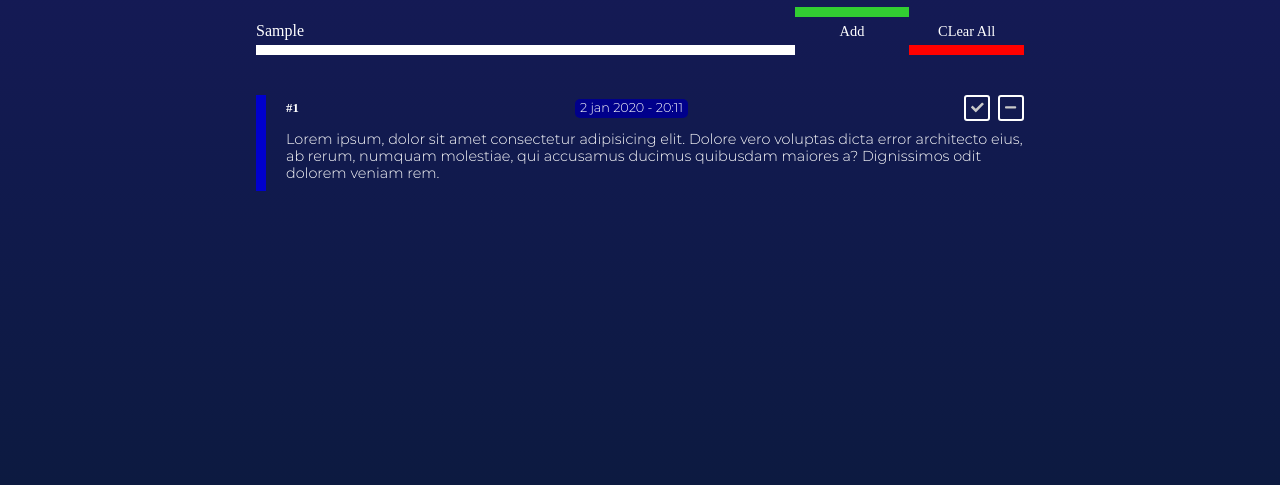
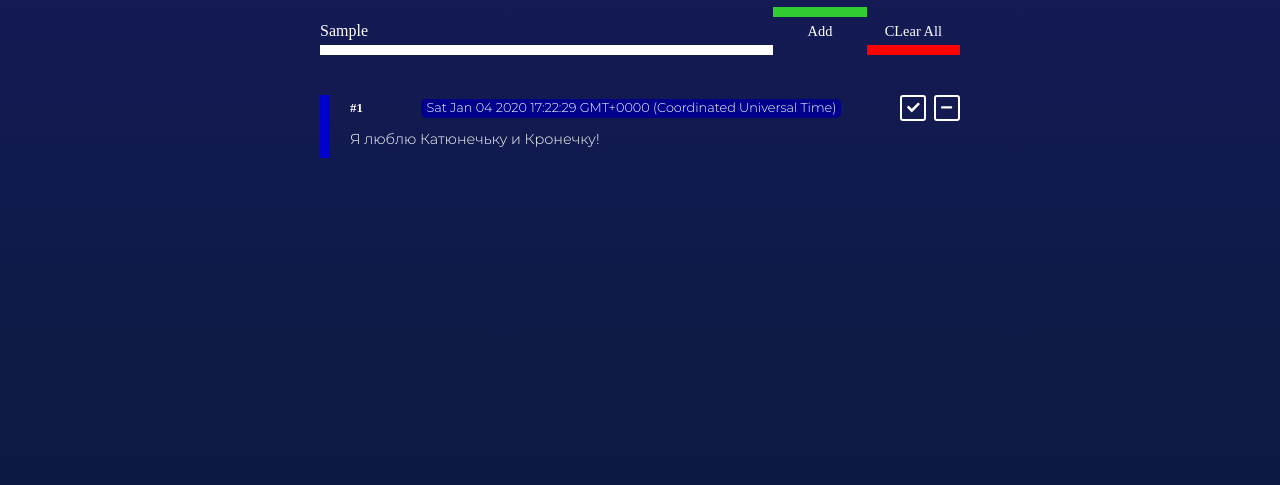
Before and after one commit to Yaroslav-BV/your-tasks, a website built with webpack: page src/index.html in a window 1280 px wide. Both pictures are taken after typing "Sample" into the empty fields and a click on the button "Add". Shown: the part 61-546 px from the top of the page. Built offline with nearby package versions, Linux system fonts and the light colour scheme; files whose address does not match are found by name; a web font is replaced by a local one.

Commit message:
Creating a task item object in v.1

```diff
--- a/src/index.html
+++ b/src/index.html
@@ -24,25 +24,7 @@
             <button id="form-task-clearAll">CLear All</button>
         </form>
         <!-- Блок вывода задачи -->
-        <div id="task-list">
-            <!-- Пример одной задачи -->
-            <div class="task-list-item">
-                <div class="task-list-item-header">
-                    <span class="task-list-item-header-number">#1</span>
-                    <span class="task-list-item-header-date">2 jan 2020 - 20:11</span>
-                    <span class="task-list-item-header-nav">
-                        <span class="check-border">
-                            <i class="fas fa-check"></i>
-                        </span>
-                        <span class="minus-border">
-                            <i class="fas fa-minus"></i>
-                        </span>
-                    </span>
-                </div>
-                <div class="task-list-item-content">
-                    <p>Lorem ipsum, dolor sit amet consectetur adipisicing elit. Dolore vero voluptas dicta error architecto eius, ab rerum, numquam molestiae, qui accusamus ducimus quibusdam maiores a? Dignissimos odit dolorem veniam rem.</p>
-                </div>
-            </div>
+        <div id="task-list"></div>
         </div>
     </section>
 
--- /dev/null
+++ b/src/js/common.js
@@ -0,0 +1,148 @@
+// import { icon } from '@fortawesome/fontawesome-svg-core';
+// import { faCheck, faMinus } from '@fortawesome/free-solid-svg-icons';
+
+// const faCheckIcon = icon(faCheck,{ styles: {'color': '#c9c9c9'} });
+// const faMinusIcon = icon(faMinus,{ styles: {'color': '#c9c9c9'} });
+
+// document.body.append(faCheckIcon.node[0]);
+// document.body.append(faMinusIcon.node[0]);
+
+// let iconTest = document.createElement('i');
+// iconTest.className = 'fas fa-user-circle fa-3x';
+// document.body.append(iconTest);
+
+// Константы
+const MAIN_CLASS = 'task-list-item',
+      TAG_ITEM_WRAP = 'div',
+      TAG_ITEM_HEAD = {
+          head: 'div',
+          number: 'span',
+          date: 'span',
+          nav: 'span'
+      },
+      TAG_ITEM_CONTENT = 'div';
+
+// Класс обёртки элемента задач
+class ItemWrap {
+    constructor(tag, className) {
+        this.elem = document.createElement(tag);
+        this.class = className;
+    }
+    addClass () {
+        this.elem.classList.add(this.class);
+    }
+    compileElem(elem) {
+        this.elem.append(elem);
+    }
+}
+
+// Класс для вложеннего элемента number в head
+class ItemHeadNumber extends ItemWrap {
+    constructor(tag, className, count) {
+        super(tag.number, `${className}-number`);
+        this.inner = '#' + count;
+    }
+}
+
+// Класс для вложеннего элемента date в head
+class ItemHeadDate extends ItemWrap {
+    constructor(tag, className) {
+        super(tag.date, `${className}-date`);
+        this.currDate = new Date();
+    }
+}
+
+// Класс для вложеннего элемента nav в head
+class ItemHeadNav extends ItemWrap {
+    constructor(tag, className) {
+        super(tag.nav, `${className}-nav`);
+        this.checkIcon = new NavButton(TAG_ITEM_HEAD, 'check-border', 'fas fa-check');
+        this.clearIcon = new NavButton(TAG_ITEM_HEAD, 'minus-border', 'fas fa-minus');;
+    }
+}
+
+// Класс для создания элемента кнопки в nav
+class NavButton extends ItemWrap {
+    constructor(tag, className, classIcon) {
+        super(tag.nav, className);
+        this.icon = `<i class="${classIcon}"></i>`;
+    }
+    addIcon() {
+        this.elem.innerHTML = this.icon;
+    }
+}
+
+// Класс шапки задачи
+class ItemHead extends ItemWrap {
+    constructor(tag, className) {
+        super(tag.head, `${className}-header`);
+        this.child = {
+            number: new ItemHeadNumber(TAG_ITEM_HEAD, `${this.class}`, 1),
+            date: new ItemHeadDate(TAG_ITEM_HEAD, `${this.class}`),
+            nav: new ItemHeadNav (TAG_ITEM_HEAD, `${this.class}`),
+        }
+    }
+}
+
+class ItemContent extends ItemWrap {
+    constructor(tag, className, inputText) {
+        super(tag, `${className}-content`);
+        this.text = inputText;
+        this.p = document.createElement('p');
+    }
+
+    addText() {
+        this.p.innerHTML = this.text;
+    }
+
+}
+
+function addItem() {
+    const item = {
+        wrap: new ItemWrap(TAG_ITEM_WRAP, MAIN_CLASS),
+        head: new ItemHead(TAG_ITEM_HEAD, MAIN_CLASS),
+        content: new ItemContent(TAG_ITEM_CONTENT, MAIN_CLASS, 'Я люблю Катюнечьку и Кронечку!')
+    }
+
+    // Добавляем классы
+    item.wrap.addClass();
+    item.head.addClass();
+    item.head.child.number.addClass();
+    item.head.child.date.addClass();
+    item.head.child.nav.addClass();
+    item.head.child.nav.checkIcon.addClass();
+    item.head.child.nav.clearIcon.addClass();
+    item.content.addClass();
+
+    // Вставляем иконки
+    item.head.child.nav.checkIcon.addIcon();
+    item.head.child.nav.clearIcon.addIcon();
+
+    // Добавляем текс
+    item.content.addText();
+
+    // Собираем
+    item.head.child.nav.compileElem(item.head.child.nav.checkIcon.elem);
+    item.head.child.nav.compileElem(item.head.child.nav.clearIcon.elem);
+    item.head.child.date.compileElem(item.head.child.date.currDate);
+    item.head.child.number.compileElem(item.head.child.number.inner);
+
+    item.head.compileElem(item.head.child.number.elem);
+    item.head.compileElem(item.head.child.date.elem);
+    item.head.compileElem(item.head.child.nav.elem);
+
+    item.content.compileElem(item.content.p);
+
+    item.wrap.compileElem(item.head.elem);
+    item.wrap.compileElem(item.content.elem);
+
+    return item.wrap.elem;
+}
+
+const list = document.getElementById('task-list');
+const addBut = document.getElementById('form-task-add');
+
+addBut.addEventListener('click', function() {
+    const item = addItem();
+    list.append(item);
+});
--- a/src/scss/main.scss
+++ b/src/scss/main.scss
@@ -8,13 +8,14 @@
 body {
     @include flexDisplay(column, center);
     background-image: linear-gradient(to bottom, rgb(21, 26, 87), rgb(20, 26, 84), rgb(19, 26, 81), rgb(17, 26, 78), rgb(16, 26, 75), rgb(15, 26, 72), rgb(14, 26, 69), rgb(13, 26, 66), rgb(12, 26, 63), rgb(10, 26, 60), rgb(9, 26, 57), rgb(8, 26, 54));
+    background-repeat: no-repeat;
     font-family: $mainFont;
     height: 100vh;
 }
 
 #task {
     @include flexDisplay(column, center);
-    width: 60%;
+    width: 50%;
 }
 
 a {
--- a/src/scss/modules/list-task.scss
+++ b/src/scss/modules/list-task.scss
@@ -1,5 +1,6 @@
 #task-list {
     @include flexDisplay(column, stretch);
+    width: 100%;
 }
 
 .task-list-item {
@@ -31,9 +32,9 @@
         &-nav {
             @include flexDisplay(row, stretch);
 
-            i {
-                color: $colorUnActive;
-            }
+            // i {
+            //     color: $colorUnActive;
+            // }
 
             .check-border, .minus-border {
                 display: flex;
@@ -48,7 +49,7 @@
             .check-border {
                 margin-right: 8px;
             }
-            .minus-border {}
+            // .minus-border {}
         }
     }
 
```
